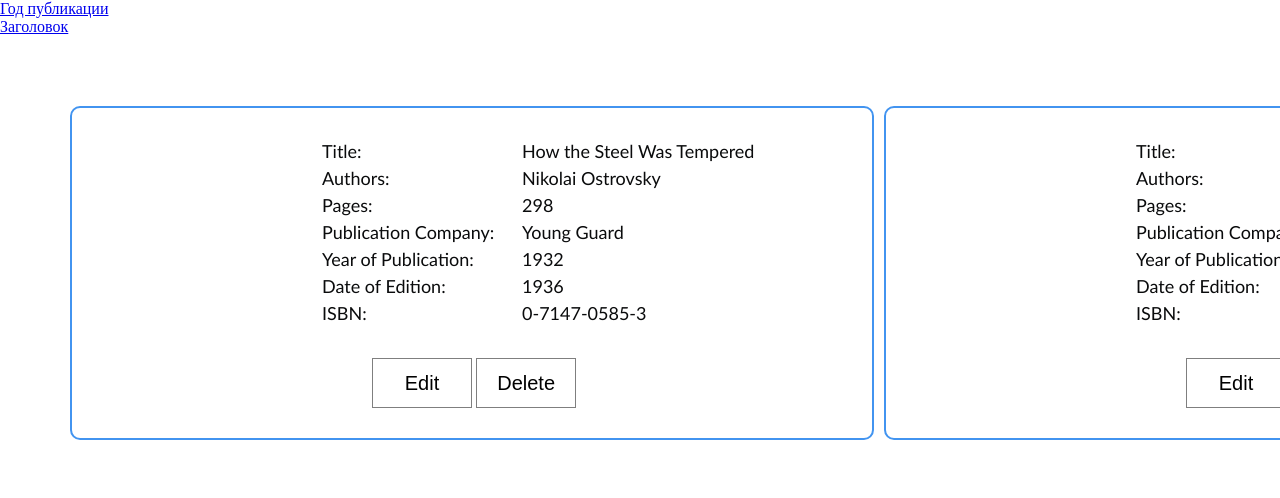
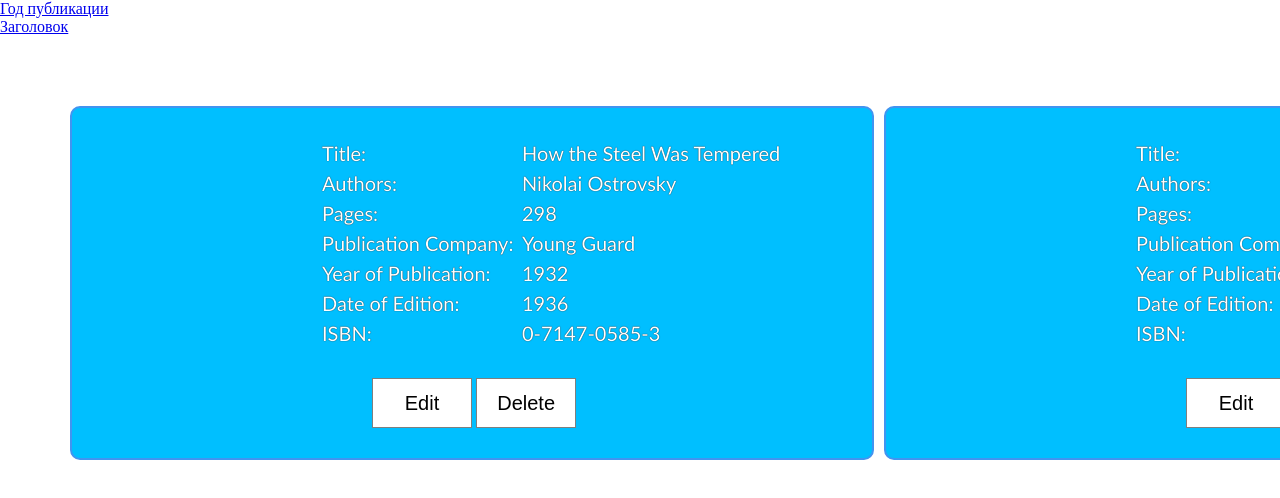
Before and after one commit to Remzes/book-collection-app, a plain HTML site: page index.html in a window 1280 px wide. Shown: the top 498 px of the page. Drawn offline with Linux system fonts and the light colour scheme.

Commit message:
16th May - Commit of last changes

```diff
--- a/styles/modules/list-item-description.css
+++ b/styles/modules/list-item-description.css
@@ -13,7 +13,7 @@
 .list-item-description li p {
     width: 300px;
     float: left;
-    font-size: 18px;
+    font-size: 20px;
     line-height: 1.5em;
 }
 
@@ -22,7 +22,7 @@
 }
 
 .list-item-description-buttons{
-    margin: 220px 0 0 50px;
+    margin: 240px 0 0 50px;
     clear: both;
 }
 
@@ -31,7 +31,7 @@
     height: 50px;
     font-size: 20px;
     /*font-weight: bold;*/
-    background-color: transparent;
+    background-color: #fff;
     border: 1px #7f7f7f solid;
     font-family: Algerian, sans-serif;
     transition: all ease-in-out .3s;
--- a/styles/modules/list-item.css
+++ b/styles/modules/list-item.css
@@ -1,9 +1,12 @@
 .list-item {
     list-style-type: none;
     width: 780px;
-    color: #0a0b0c;
+    /*color: #0a0b0c;*/
     float: left;
+    color: #fff;
+    text-shadow: 0 0 1px #000;
     /*background-color: #00acee;*/
+    background-color: #00BFFF;
     margin-left: 10px;
     padding: 10px;
     border: 2px #4294f0 solid;
@@ -18,3 +21,7 @@
 .list-item:nth-child(2n+1){
     margin-left: 0;
 }
+
+.list-item img {
+    margin-left: 5px;
+}
```
